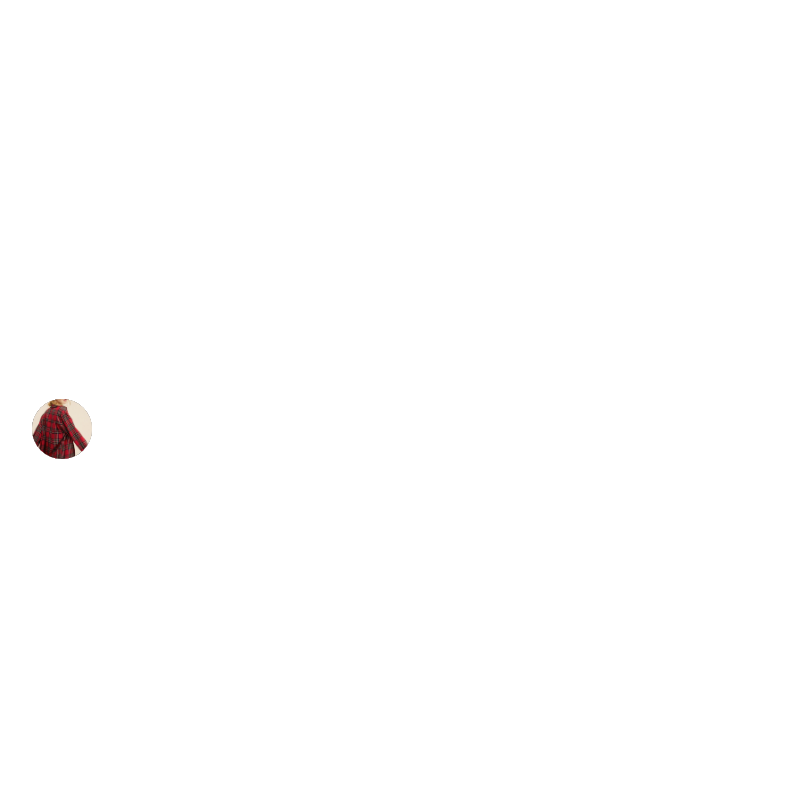
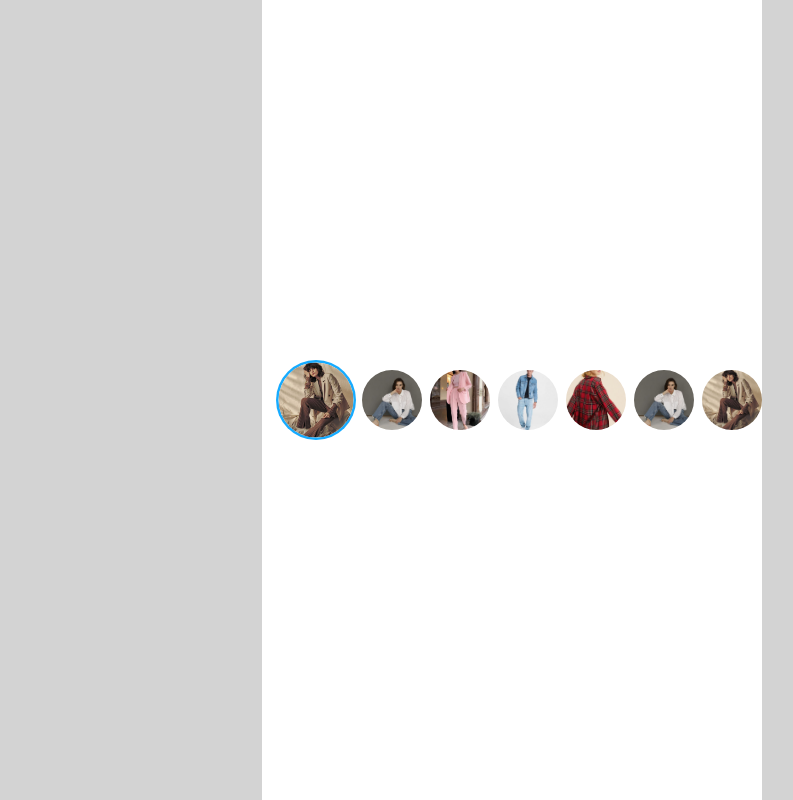
Before and after one commit to zulnabil/fashion-slide, a Next.js app: page / in a window 1280 px wide. Shown: the whole page, without its empty margins (128-921 px from the left). Built offline with nearby package versions, Linux system fonts and the light colour scheme.

Commit message:
feat(slider): finish functionality

```diff
--- a/app/components/CircleSliderProduct.tsx
+++ b/app/components/CircleSliderProduct.tsx
@@ -1,47 +1,41 @@
-"use client"
+"use client";
 
-import Image from "next/image"
-import "./styles/CircleSliderProduct.scss"
-import { FashionItem } from "~/app/types/feature"
-import { useEffect, useRef, useState } from "react"
+import Image from "next/image";
+import "./styles/CircleSliderProduct.scss";
+import { FashionItem } from "~/app/types/feature";
+import { useState, useRef } from "react";
 
 interface CircleSliderProductProps {
-  products: FashionItem[]
+  products: FashionItem[];
 }
 
 export default function CircleSliderProduct({
   products,
 }: CircleSliderProductProps) {
-  const [activeIndex, setActiveIndex] = useState(0)
-  const sliderRef = useRef<HTMLDivElement>(null)
+  const [activeIndex, setActiveIndex] = useState(0);
 
-  useEffect(() => {
-    if (sliderRef.current) {
-      const slider = sliderRef.current
-      const activeItem = slider.children[activeIndex] as HTMLElement
-      if (activeItem) {
-        const sliderCenter = slider.offsetWidth / 2
-        const itemCenter = activeItem.offsetWidth / 2
-        const activeItemLeft = activeItem.offsetLeft
-        const scrollPosition = activeItemLeft - sliderCenter + itemCenter
+  const handleClickProduct =
+    (index: number) => (event: React.MouseEvent<HTMLDivElement>) => {
+      event.currentTarget.scrollIntoView({
+        behavior: "smooth",
+        block: "center",
+        inline: "center",
+      });
 
-        slider.scrollTo({ left: scrollPosition, behavior: "smooth" })
-      }
-    }
-  }, [activeIndex])
+      setActiveIndex(index);
+    };
 
   return (
-    <div className="circle-slider-container">
-      <div className="circle-slider" ref={sliderRef}>
+    <div className="circle-slider">
       {products.map((product, index) => {
-          const isActive = activeIndex === index
+        const isActive = activeIndex === index;
         return (
           <div
-              key={product.id}
-              className={`circle-slider__item ${
-                isActive && "circle-slider__item--active"
+            key={`${product.id}-${index}`}
+            className={`circle-slider__item${
+              isActive ? " circle-slider__item--active" : ""
             }`}
-              onClick={() => setActiveIndex(index)}
+            onClick={handleClickProduct(index)}
           >
             <Image
               width="60"
@@ -51,9 +45,8 @@ export default function CircleSliderProduct({
               className="circle-slider__image"
             />
           </div>
-          )
+        );
       })}
     </div>
-    </div>
-  )
+  );
 }
--- a/app/components/styles/CircleSliderProduct.scss
+++ b/app/components/styles/CircleSliderProduct.scss
@@ -1,22 +1,22 @@
-$slider-height: 30rem;
-$half-slider-height: $slider-height / 2;
-
-.circle-slider-container {
-  width: $slider-height;
-  height: $slider-height;
-  position: relative;
-  padding: 2rem 0;
-}
+@import 'variables';
 
 .circle-slider {
-  border-radius: 50%;
   display: flex;
+  padding: 0 1rem;
   gap: 0.5rem;
   align-items: center;
+  height: 80px;
   width: 100%;
-  height: 100%;
-  position: absolute;
   transition: all 0.5s;
+  overflow: auto;
+  scroll-behavior: smooth;
+
+  // Hide scrollbar
+  &::-webkit-scrollbar {
+    display: none;
+  }
+  -ms-overflow-style: none;
+  scrollbar-width: none;
 
   &__image {
     border-radius: 50%;
@@ -24,14 +24,17 @@ $half-slider-height: $slider-height / 2;
   }
 
   &__item {
-    flex: 0 0 auto;
-    position: absolute;
-    left: 0;
-
     cursor: pointer;
     transition: all 0.5s;
+    border-radius: 50%;
+    height: 60px;
+    width: 60px;
 
     &--active {
+      box-shadow: 0 0 0 2px $secondary;
+      border-radius: 50%;
+      transform: scale(1.25);
+      margin: 0 0.5rem;
       transition: all 0.5s;
     }
   }
--- a/app/constants/data.ts
+++ b/app/constants/data.ts
@@ -1,4 +1,4 @@
-import { FashionCategory, FashionItem } from "~/app/types/feature"
+import { FashionCategory, FashionItem } from "~/app/types/feature";
 
 export const products: FashionItem[] = [
   {
@@ -129,85 +129,133 @@ export const products: FashionItem[] = [
       },
     ],
   },
-  // {
-  //   id: "fashion-006",
-  //   title: "Designer Handbag",
-  //   description: "Luxury leather handbag with signature design",
-  //   category: FashionCategory.Bags,
-  //   store: {
-  //     name: "Gucci",
-  //     image: "https://example.com/gucci-logo.png",
-  //   },
-  //   images: [
-  //     {
-  //       id: "img-006",
-  //       url: "https://example.com/designer-handbag.jpg",
-  //     },
-  //   ],
-  // },
-  // {
-  //   id: "fashion-007",
-  //   title: "Smart Casual Blazer",
-  //   description: "Versatile blazer for both office and casual wear",
-  //   category: FashionCategory.Jackets,
-  //   store: {
-  //     name: "J.Crew",
-  //     image: "https://example.com/jcrew-logo.png",
-  //   },
-  //   images: [
-  //     {
-  //       id: "img-007",
-  //       url: "https://example.com/smart-casual-blazer.jpg",
-  //     },
-  //   ],
-  // },
-  // {
-  //   id: "fashion-008",
-  //   title: "Bohemian Maxi Skirt",
-  //   description: "Flowing maxi skirt with vibrant patterns",
-  //   category: FashionCategory.Skirts,
-  //   store: {
-  //     name: "Free People",
-  //     image: "https://example.com/freepeople-logo.png",
-  //   },
-  //   images: [
-  //     {
-  //       id: "img-008",
-  //       url: "https://example.com/bohemian-maxi-skirt.jpg",
-  //     },
-  //   ],
-  // },
-  // {
-  //   id: "fashion-009",
-  //   title: "Luxury Wristwatch",
-  //   description: "Precision-crafted timepiece with elegant design",
-  //   category: FashionCategory.Accessories,
-  //   store: {
-  //     name: "Rolex",
-  //     image: "https://example.com/rolex-logo.png",
-  //   },
-  //   images: [
-  //     {
-  //       id: "img-009",
-  //       url: "https://example.com/luxury-wristwatch.jpg",
-  //     },
-  //   ],
-  // },
-  // {
-  //   id: "fashion-010",
-  //   title: "Eco-friendly Yoga Set",
-  //   description:
-  //     "Sustainable yoga top and leggings made from recycled materials",
-  //   category: FashionCategory.Activewear,
-  //   store: {
-  //     name: "Lululemon",
-  //     image: "https://example.com/lululemon-logo.png",
-  //   },
-  //   images: [
-  //     {
-  //       id: "img-010",
-  //       url: "https://example.com/eco-friendly-yoga-set.jpg",
-  //     },
-  //   ],
-  // },
-]
+  {
+    id: "fashion-006",
+    title: "Designer Handbag",
+    description: "Luxury leather handbag with signature design",
+    category: FashionCategory.Bags,
+    store: {
+      name: "Gucci",
+      image: "https://example.com/gucci-logo.png",
+    },
+    images: [
+      {
+        id: "img-001",
+        url: "/images/fashion-002-1.jpg",
+      },
+      {
+        id: "img-002",
+        url: "/images/fashion-002-2.jpg",
+      },
+      {
+        id: "img-003",
+        url: "/images/fashion-002-3.jpg",
+      },
+      {
+        id: "img-004",
+        url: "/images/fashion-002-4.jpg",
+      },
+    ],
+  },
+  {
+    id: "fashion-007",
+    title: "Smart Casual Blazer",
+    description: "Versatile blazer for both office and casual wear",
+    category: FashionCategory.Jackets,
+    store: {
+      name: "J.Crew",
+      image: "https://example.com/jcrew-logo.png",
+    },
+    images: [
+      {
+        id: "img-001",
+        url: "/images/fashion-001-1.jpg",
+      },
+      {
+        id: "img-002",
+        url: "/images/fashion-001-2.jpg",
+      },
+    ],
+  },
+  {
+    id: "fashion-008",
+    title: "Bohemian Maxi Skirt",
+    description: "Flowing maxi skirt with vibrant patterns",
+    category: FashionCategory.Skirts,
+    store: {
+      name: "Free People",
+      image: "https://example.com/freepeople-logo.png",
+    },
+    images: [
+      {
+        id: "img-001",
+        url: "/images/fashion-003-1.jpg",
+      },
+      {
+        id: "img-002",
+        url: "/images/fashion-003-2.jpg",
+      },
+      {
+        id: "img-003",
+        url: "/images/fashion-003-3.jpg",
+      },
+    ],
+  },
+  {
+    id: "fashion-009",
+    title: "Luxury Wristwatch",
+    description: "Precision-crafted timepiece with elegant design",
+    category: FashionCategory.Accessories,
+    store: {
+      name: "Rolex",
+      image: "https://example.com/rolex-logo.png",
+    },
+    images: [
+      {
+        id: "img-001",
+        url: "/images/fashion-002-1.jpg",
+      },
+      {
+        id: "img-002",
+        url: "/images/fashion-002-2.jpg",
+      },
+      {
+        id: "img-003",
+        url: "/images/fashion-002-3.jpg",
+      },
+      {
+        id: "img-004",
+        url: "/images/fashion-002-4.jpg",
+      },
+    ],
+  },
+  {
+    id: "fashion-010",
+    title: "Eco-friendly Yoga Set",
+    description:
+      "Sustainable yoga top and leggings made from recycled materials",
+    category: FashionCategory.Activewear,
+    store: {
+      name: "Lululemon",
+      image: "https://example.com/lululemon-logo.png",
+    },
+    images: [
+      {
+        id: "img-001",
+        url: "/images/fashion-002-1.jpg",
+      },
+      {
+        id: "img-002",
+        url: "/images/fashion-002-2.jpg",
+      },
+      {
+        id: "img-003",
+        url: "/images/fashion-002-3.jpg",
+      },
+      {
+        id: "img-004",
+        url: "/images/fashion-002-4.jpg",
+      },
+    ],
+  },
+];
--- a/app/globals.scss
+++ b/app/globals.scss
@@ -1,7 +1,5 @@
-// Colours
-$primary: #0071ff;
-$secondary: #16abff;
-$background: #f8f9fa;
+@import 'variables';
+@import 'mixins';
 
 :root {
   --primary: $primary;
@@ -17,9 +15,19 @@ $background: #f8f9fa;
 
 html,
 body {
+  background: lightgray;
   max-width: 100vw;
   overflow-x: hidden;
-  padding: 5rem;
+}
+
+main {
+  background: white;
+  min-height: 100vh;
+  max-width: 500px;
+  margin: auto;
+
+  // use stack
+  @include stack();
 }
 
 a {
--- /dev/null
+++ b/styles/_mixins.scss
@@ -0,0 +1,6 @@
+@mixin stack( $gap: 1rem, $direction: column) {
+    display: flex;
+    flex-direction: $direction;
+    justify-content: center;
+    gap: $gap;
+  }
--- /dev/null
+++ b/styles/_variables.scss
@@ -0,0 +1,3 @@
+$primary: #0071ff;
+$secondary: #16abff;
+$background: #f8f9fa;
```
Also changed, not shown: app/page.tsx (+3 -4 lines). Lines whose indentation alone changed are shown as unchanged.
